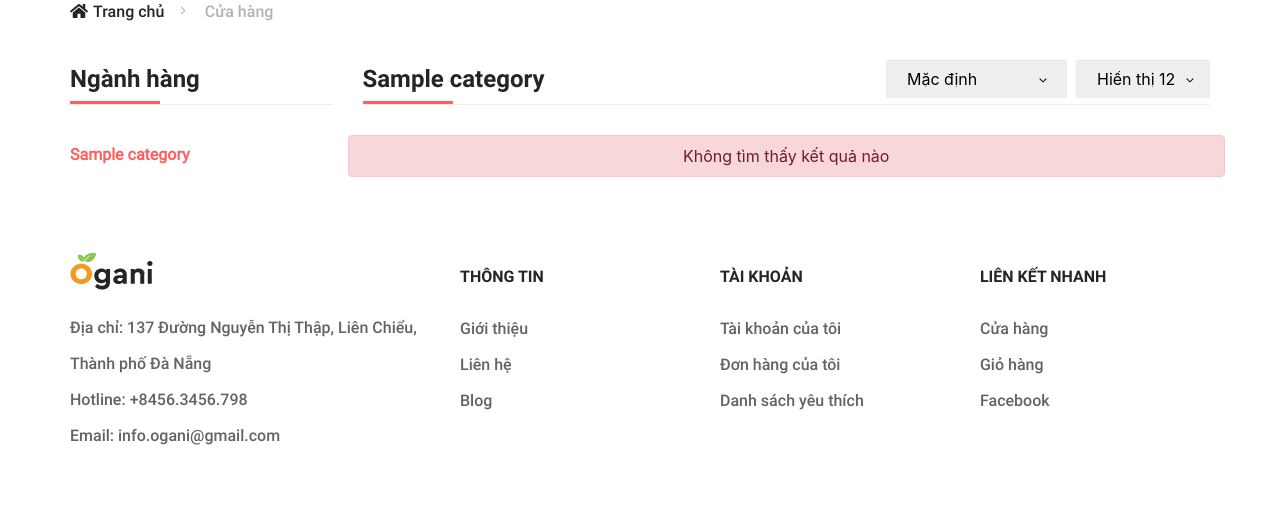
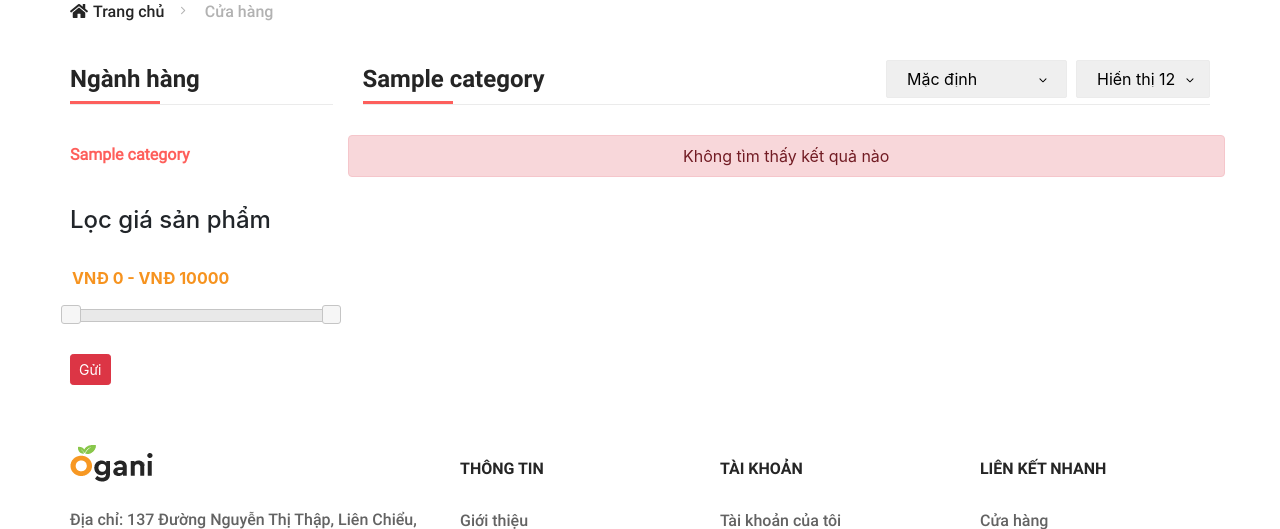
Before and after one commit to thong2410/ogani_final, a Laravel app: page /shop/1 in a window 1280 px wide; the page is wider, and only the part inside the window is pictured. Shown: the part 241-770 px from the top of that part. Run offline with Laravel 8, Linux system fonts and the light colour scheme; tables that the repository leaves empty hold one stand-in row (values such as "Sample post"); style sheets or scripts are compiled from the project's sources; settings files or empty folders that the repository lacks are supplied; some libraries are stand-ins or nearby versions.

Commit message:
chinh sửa filter

```diff
--- a/app/Http/Controllers/HomeController.php
+++ b/app/Http/Controllers/HomeController.php
@@ -102,12 +102,15 @@
         });
 
            // lọc theo giá
-        $this->data['min_price'] = Product::min('unit_price');
-        $this->data['max_price'] = Product::max('unit_price');
+        $this->data['min_price'] = 0;
+        $this->data['max_price'] = Product::max('unit_price') + 10000;
         if(isset($_GET['start_price']) && isset($_GET['end_price'])){
-            $min_price = $_GET['start_price'];
-            $max_price = $_GET['end_price'];
-            $qb->whereBetween('unit_price', [$min_price, $max_price]);
+            $start_price = $_GET['start_price'];
+            $end_price = $_GET['end_price'];
+
+            $this->data['start_price'] = $start_price;
+            $this->data['end_price'] = $end_price;
+            // $qb->whereBetween('unit_price', [$start_price, $end_price]);
         }
 
         $qb->orderBy($arrSort['sortBy'], $arrSort['direction']);
--- a/resources/views/shop.blade.php
+++ b/resources/views/shop.blade.php
@@ -35,7 +35,6 @@
                         </div>
                     </div>
                 </div>
-                @if(!isset($cid))
                 <div class="shop-sidebar">
                     <form>
                         <p>
@@ -49,7 +48,6 @@
                         <button class="btn btn-danger btn-sm">@lang('main.shop_detail.submit')</button>
                     </form>
                 </div>
-                @endif
                 <div class="filter-sidebar--background" style="display: none"></div>
             </div>
             <div class="col-xl-9">
@@ -95,11 +93,27 @@
                         <div class="shop-products_bottom">
                             <div class="row no-gutters-sm">
                             @if(count($products) > 0)
-                                @foreach($products as $prod)
-                                <div class="col-6 col-md-4">
-                                    @include('subviews.items.block-product', $prod)
-                                </div>
-                                @endforeach
+                                @if(isset($start_price) && isset($end_price))
+                                    @php $countProd = 0; @endphp
+                                    @foreach($products as $prod)
+                                        @php $realPrice = $prod->unit_price - $prod->unit_price * ($prod->sale / 100); @endphp
+                                        @if($realPrice >= $start_price && $realPrice <= $end_price)
+                                            @php $countProd++ @endphp
+                                        <div class="col-6 col-md-4">
+                                            @include('subviews.items.block-product', $prod)
+                                        </div>
+                                        @endif
+                                    @endforeach
+                                    @if($countProd == 0)
+                                    <div class="col-12 alert alert-danger text-center">@lang('main.no_result')</div>
+                                    @endif
+                                @else
+                                    @foreach($products as $prod)
+                                    <div class="col-6 col-md-4">
+                                        @include('subviews.items.block-product', $prod)
+                                    </div>
+                                    @endforeach
+                                @endif
                             @else
                                 <div class="col-12 alert alert-danger text-center">@lang('main.no_result')</div>
                             @endif
```
